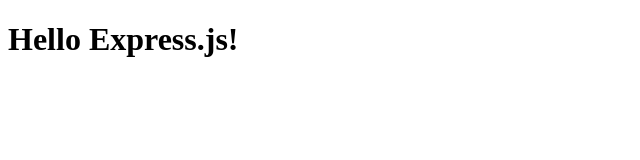
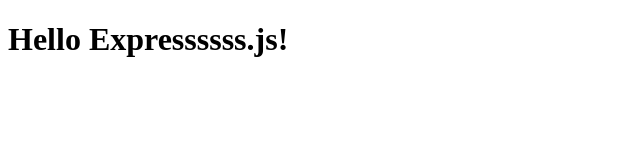
Before and after one commit to nichotin95/web-server, a website: page public/index.html in a window 1280 px wide. Shown: the whole page, without its empty margins (0-640 px from the left). Drawn offline with Linux system fonts and the light colour scheme.

```diff
--- a/public/index.html
+++ b/public/index.html
@@ -5,6 +5,6 @@
 		<title>My App!</title>
 	</head>
 	<body>
-		<h1>Hello Express.js!</h1>
+		<h1>Hello Expressssss.js!</h1>
 	</body>
 </html>
```
